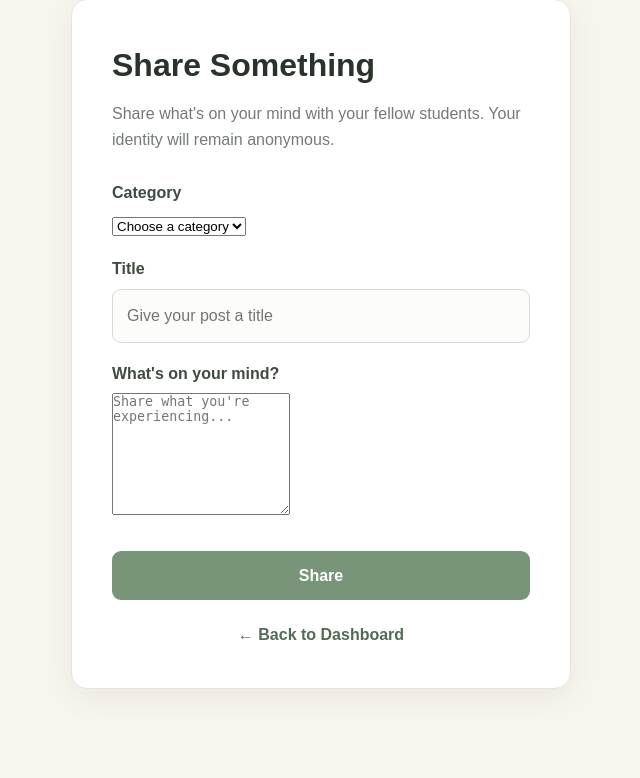
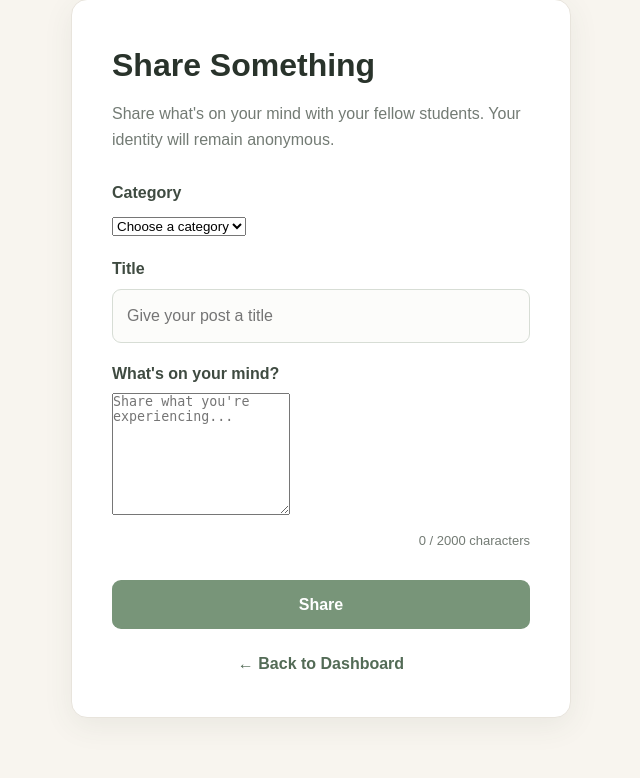
Before and after one commit to JulietMumbi/safespace, a Django app: page /create-post/ in a window 1280 px wide. Shown: the part 139-917 px from the top of the page, without its empty margins (319-959 px from the left). Before the commit the page ends 828 px from the top, so only its background shows below. Run offline with Django 5.2, Linux system fonts and the light colour scheme; the visitor is signed in with stand-in values (Sample User, id 1); data that the repository does not hold is empty.

Commit message:
added a character live counter

```diff
--- a/core/static/core/css/style.css
+++ b/core/static/core/css/style.css
@@ -869,3 +869,21 @@ input {
     }
 
 }
+/* =========================
+   CHARACTER COUNTER
+========================= */
+
+.character-counter {
+    margin-top: 8px;
+    text-align: right;
+    color: #737b74;
+    font-size: 13px;
+}
+
+.character-counter.near-limit {
+    color: #a66b35;
+}
+
+.character-counter.at-limit {
+    color: #b54747;
+}
--- a/core/templates/core/create_post.html
+++ b/core/templates/core/create_post.html
@@ -98,9 +98,14 @@
     id="content"
     name="content"
     rows="8"
+    maxlength="2000"
     placeholder="Share what you're experiencing..."
     required
 ></textarea>
+
+<div class="character-counter">
+    <span id="character-count">0</span> / 2000 characters
+</div>
 
             </div>
 
@@ -121,7 +126,29 @@
         </div>
 
     </main>
+<script>
+    const postContent = document.getElementById('content');
+    const characterCount = document.getElementById('character-count');
+    const counterContainer = document.querySelector('.character-counter');
 
+    function updateCharacterCount() {
+        const length = postContent.value.length;
+
+        characterCount.textContent = length;
+
+        counterContainer.classList.remove('near-limit', 'at-limit');
+
+        if (length >= 2000) {
+            counterContainer.classList.add('at-limit');
+        } else if (length >= 1800) {
+            counterContainer.classList.add('near-limit');
+        }
+    }
+
+    postContent.addEventListener('input', updateCharacterCount);
+
+    updateCharacterCount();
+</script>
 </body>
 
 </html>
--- a/core/views.py
+++ b/core/views.py
@@ -139,12 +139,12 @@ def dashboard(request):
     })
 
     return render(request, 'core/dashboard.html')
+
 def create_post(request):
     if not request.user.is_authenticated:
         return redirect('login')
 
     categories = Category.objects.all()
-
     selected_category_id = request.GET.get('category')
 
     if request.method == 'POST':
@@ -159,7 +159,30 @@ def create_post(request):
                 'error': 'Please fill in all fields.'
             })
 
-        category = Category.objects.get(category_id=category_id)
+        if len(title) > 200:
+            return render(request, 'core/create_post.html', {
+                'categories': categories,
+                'selected_category_id': category_id,
+                'error': 'The title cannot exceed 200 characters.'
+            })
+
+        if len(content) > 2000:
+            return render(request, 'core/create_post.html', {
+                'categories': categories,
+                'selected_category_id': category_id,
+                'error': 'Your post cannot exceed 2,000 characters.'
+            })
+
+        category = Category.objects.filter(
+            category_id=category_id
+        ).first()
+
+        if category is None:
+            return render(request, 'core/create_post.html', {
+                'categories': categories,
+                'selected_category_id': category_id,
+                'error': 'Please select a valid category.'
+            })
 
         anonymous_profile = request.user.anonymousprofile
 
@@ -182,6 +205,7 @@ def create_post(request):
         'selected_category_id': selected_category_id
     })
 
+
 def category_posts(request, category_id):
     if not request.user.is_authenticated:
         return redirect('login')
```
Lines whose indentation alone changed are shown as unchanged.
